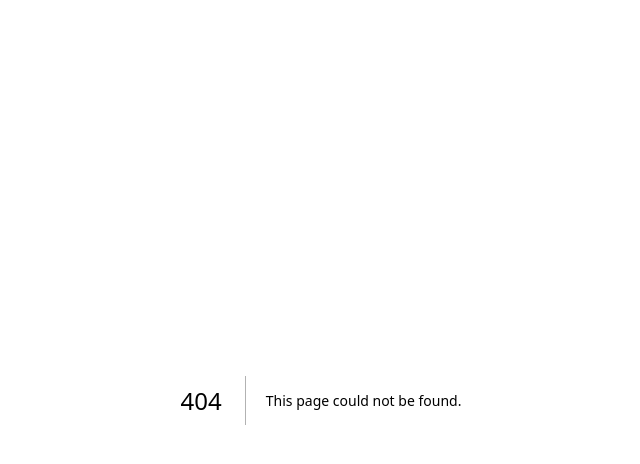
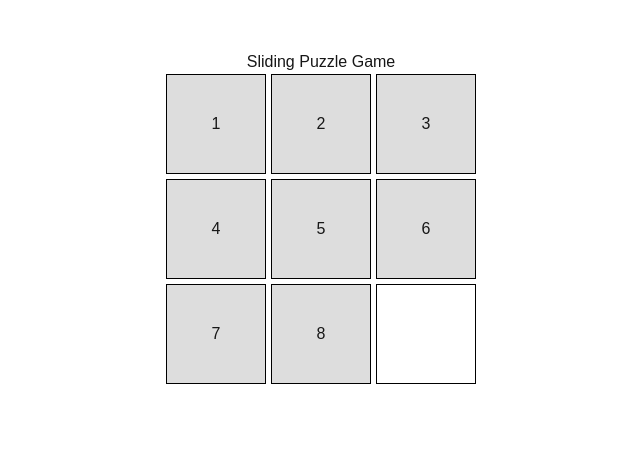
Before and after one commit to Altairian7/quantum_chess, a Next.js app: page /puzzle in a window 1280 px wide. Before the commit this address had no page. Shown: the top 464 px of the page, without its empty margins (319-959 px from the left). Built offline with nearby package versions, Linux system fonts and the light colour scheme.

Commit message:
added a another puzzle game

```diff
--- /dev/null
+++ b/app/puzzle/page.tsx
@@ -0,0 +1,69 @@
+"use client";
+import React, { useState } from 'react';
+
+const PuzzlePage = () => {
+    const [puzzle, setPuzzle] = useState([
+        [1, 2, 3],
+        [4, 5, 6],
+        [7, 8, null],
+    ]);
+
+    const handleTileClick = (row: number, col: number) => {
+        const newPuzzle = [...puzzle];
+        const emptyTile = findEmptyTile();
+
+        if (isAdjacent(row, col, emptyTile.row, emptyTile.col)) {
+            newPuzzle[emptyTile.row][emptyTile.col] = newPuzzle[row][col];
+            newPuzzle[row][col] = null;
+            setPuzzle(newPuzzle);
+        }
+    };
+
+    const findEmptyTile = () => {
+        for (let i = 0; i < puzzle.length; i++) {
+            for (let j = 0; j < puzzle[i].length; j++) {
+                if (puzzle[i][j] === null) {
+                    return { row: i, col: j };
+                }
+            }
+        }
+        return { row: -1, col: -1 };
+    };
+
+    const isAdjacent = (row1: number, col1: number, row2: number, col2: number) => {
+        return (
+            (row1 === row2 && Math.abs(col1 - col2) === 1) ||
+            (col1 === col2 && Math.abs(row1 - row2) === 1)
+        );
+    };
+
+    return (
+        <div style={{ display: 'flex', flexDirection: 'column', alignItems: 'center', marginTop: '50px' }}>
+            <h1>Sliding Puzzle Game</h1>
+            <div style={{ display: 'grid', gridTemplateColumns: 'repeat(3, 100px)', gap: '5px' }}>
+                {puzzle.map((row, rowIndex) =>
+                    row.map((tile, colIndex) => (
+                        <div
+                            key={`${rowIndex}-${colIndex}`}
+                            onClick={() => handleTileClick(rowIndex, colIndex)}
+                            style={{
+                                width: '100px',
+                                height: '100px',
+                                display: 'flex',
+                                justifyContent: 'center',
+                                alignItems: 'center',
+                                backgroundColor: tile ? '#ddd' : '#fff',
+                                border: '1px solid #000',
+                                cursor: tile ? 'pointer' : 'default',
+                            }}
+                        >
+                            {tile}
+                        </div>
+                    ))
+                )}
+            </div>
+        </div>
+    );
+};
+
+export default PuzzlePage;
```
